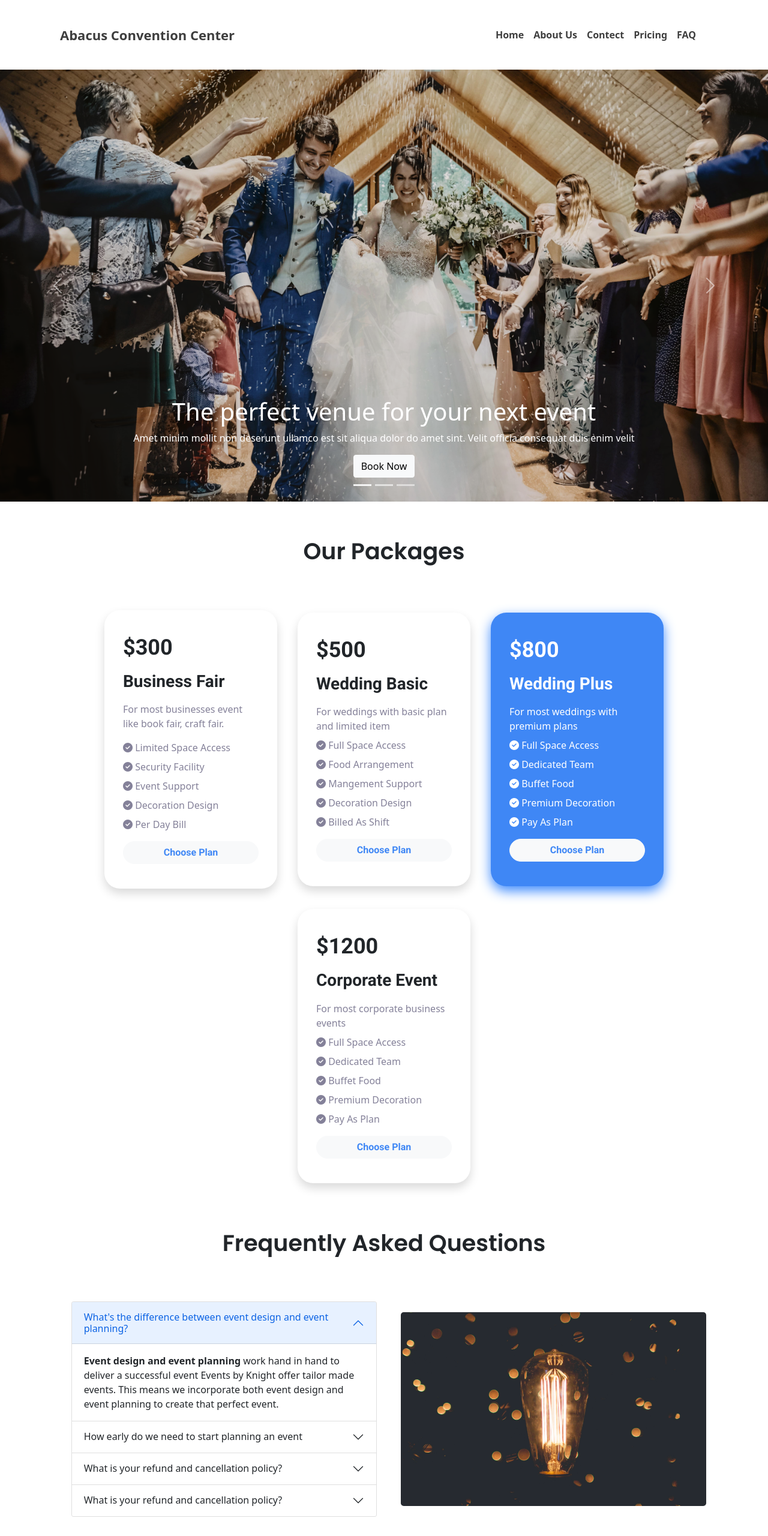
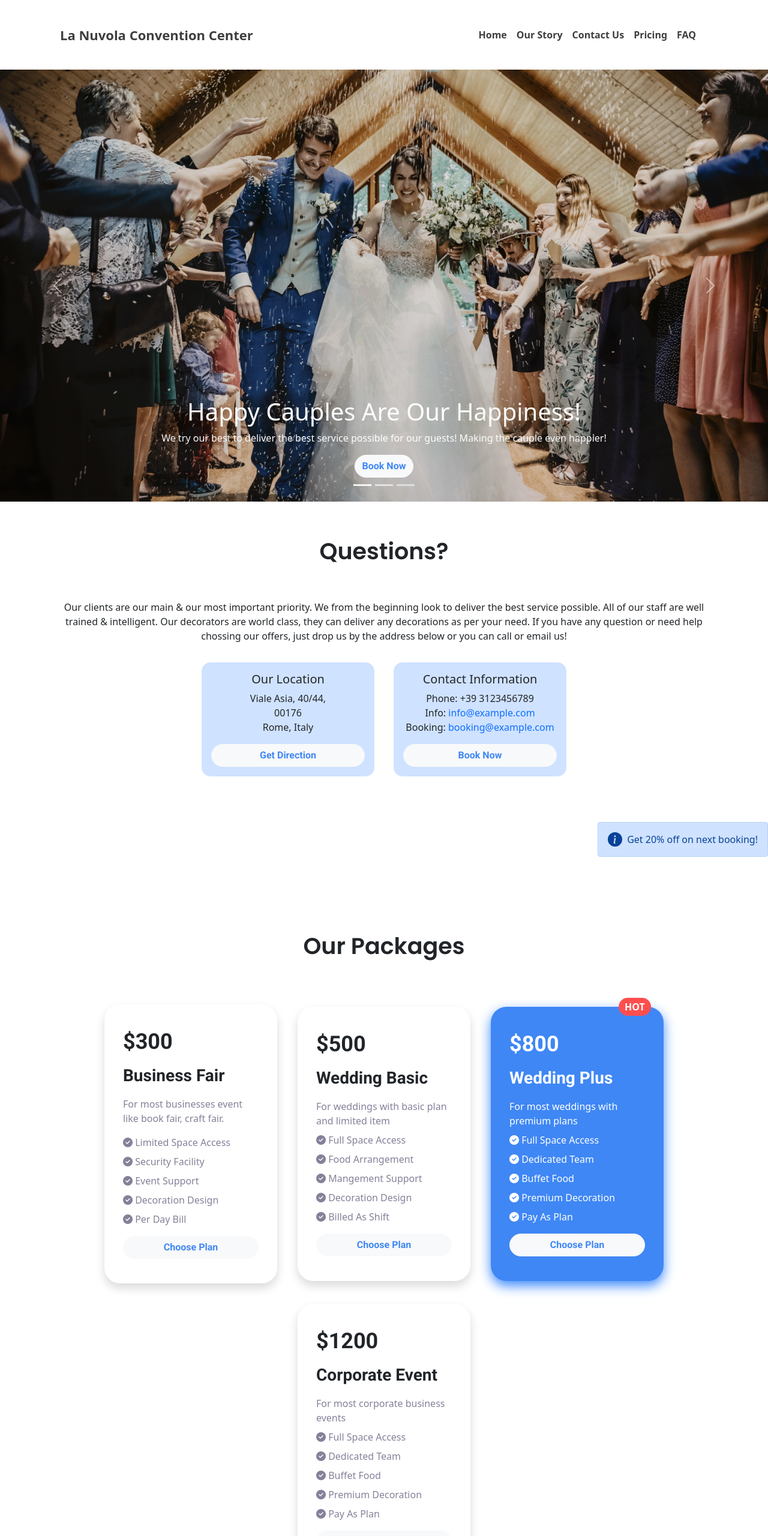
Before and after one commit to SajidJRahman/convention-center, a plain HTML site: page index.html in a window 1280 px wide. Shown: the top 2560 px of the page at 60% size. Drawn offline with nearby package versions, Linux system fonts and the light colour scheme.

Commit message:
almost finished

```diff
--- a/CSS/style.css
+++ b/CSS/style.css
@@ -26,6 +26,17 @@
 .title-padding{
     padding-top: 60px;
     padding-bottom: 50px;
+}
+.bg-contact{
+    background-color: rgba(207, 226, 255, 1);
+}
+.card-rounded{
+    border-radius: 15px;
+}
+.hot-offer{
+    left: 240px;
+    padding: 3px 10px;
+    background-color: rgba(255, 78, 78, 1);
 }
 .card-title-padding{
     padding-bottom: 10px;
--- a/index.html
+++ b/index.html
@@ -21,7 +21,7 @@
     <!-- navbar & carousel -->
     <header>
         <div class="container d-flex justify-content-between align-items-center" id="navbar-padding">
-            <h1 id="navbar-h1">Abacus Convention Center</h1>
+            <h1 id="navbar-h1">La Nuvola Convention Center</h1>
             <nav class="navbar navbar-expand-lg navbar-light" id="bg-navbar">
                 <div class="container justify-content-end">
                     <button class="navbar-toggler" type="button" data-bs-toggle="collapse" data-bs-target="#navbarNavAltMarkup" aria-controls="navbarNavAltMarkup" aria-expanded="false" aria-label="Toggle navigation">
@@ -30,10 +30,10 @@
                     <div class="collapse navbar-collapse text-end" id="navbarNavAltMarkup">
                         <div class="navbar-nav">
                             <a id="navbar-links" class="nav-link" aria-current="page" href="#">Home</a>
-                            <a id="navbar-links" class="nav-link" href="#">About Us</a>
-                            <a id="navbar-links" class="nav-link" href="#">Contect</a>
+                            <a id="navbar-links" class="nav-link" href="#">Our Story</a>
+                            <a id="navbar-links" class="nav-link" href="#contact">Contact Us</a>
                             <a id="navbar-links" class="nav-link" href="#pricing">Pricing</a>
-                            <a id="navbar-links" class="nav-link" href="#">FAQ</a>
+                            <a id="navbar-links" class="nav-link" href="#frequently">FAQ</a>
                         </div>
                     </div>
                 </div>
@@ -51,25 +51,25 @@
                 <div class="carousel-item active">
                     <img src="images/banner/banner-1.jpg" class="d-block img-fluid" alt="...">
                     <div class="carousel-caption carousel-position">
-                        <h1>The perfect venue for your next event</h1>
-                        <p>Amet minim mollit non deserunt ullamco est sit aliqua dolor do amet sint. Velit officia consequat duis enim velit </p>
-                        <a class="btn btn-light" href="">Book Now</a>
+                        <h1>Happy Cauples Are Our Happiness!</h1>
+                        <p>We try our best to deliver the best service possible for our guests! Making the cauple even happier!</p>
+                        <a target="_blank" class="btn btn-light rounded-pill card-link-text" href="https://youtube.com">Book Now</a>
                     </div>
                 </div>
                 <div class="carousel-item">
                     <img src="images/banner/banner-2.jpg" class="d-block img-fluid" alt="...">
                     <div class="carousel-caption carousel-position">
-                        <h1>The perfect venue for your next event</h1>
-                        <p>Amet minim mollit non deserunt ullamco est sit aliqua dolor do amet sint. Velit officia consequat duis enim velit </p>
-                        <a class="btn btn-light" href="">Book Now</a>
+                        <h1>The Perfect Venue For Your Next Event!</h1>
+                        <p>Profesional chef for the best food & waiters are for your serve.</p>
+                        <a target="_blank" class="btn btn-light rounded-pill card-link-text" href="https://youtube.com">Book Now</a>
                     </div>
                 </div>
                 <div class="carousel-item">
                     <img src="images/banner/banner-3.jpg" class="d-block img-fluid" alt="...">
                     <div class="carousel-caption carousel-position">
-                        <h1>The perfect venue for your next event</h1>
-                        <p>Amet minim mollit non deserunt ullamco est sit aliqua dolor do amet sint. Velit officia consequat duis enim velit </p>
-                        <a class="btn btn-light" href="">Book Now</a>
+                        <h1>Decorations Are Everywhere!</h1>
+                        <p>Proffesional decorators are there for your need & to make the venue a lifetime memorable place!</p>
+                        <a target="_blank" class="btn btn-light rounded-pill card-link-text" href="https://youtube.com">Book Now</a>
                     </div>
                 </div>
             </div>
@@ -84,6 +84,51 @@
         </div>
     </header>
     <main>
+        <!-- contact us -->
+        <section class="container" id="contact">
+            <h1 class="text-center title-padding title-h1">Questions?</h1>
+            <p class="container text-center ">Our clients are our main & our most important priority. We from the beginning look to deliver the best service possible. All of our staff are well trained & intelligent. Our decorators are world class, they can deliver any decorations as per your need. If you have any question or need help chossing our offers, just drop us by the address below or you can call or email us!</p>
+            <div class="d-flex justify-content-center align-items-center">
+                <div class="card text-center m-3 bg-contact card-rounded border-0" style="width: 18rem;">
+                    <div class="card-body">
+                        <h5 class="card-title">Our Location</h5>
+                        <p class="card-text">Viale Asia, 40/44,<br>
+                        00176<br>Rome, Italy</p>
+                        <a href="#" class="btn btn-light rounded-pill card-link-text d-grid gap-2 d-md-block">Get Direction</a>
+                    </div>
+                </div>
+                <div class="card text-center m-3 bg-contact card-rounded border-0" style="width: 18rem;">
+                    <div class="card-body">
+                        <h5 class="card-title">Contact Information</h5>
+                        <p class="card-text m-0">Phone: +39 3123456789</p>
+                        <p class="card-text m-0">Info: <a class="text-decoration-none" href="mailto:info@example.com">info@example.com</a></p>
+                        <p class="card-text">Booking: <a class="text-decoration-none" href="mailto:booking@example.com">booking@example.com</a></p>
+                        <a href="#" class="btn btn-light rounded-pill card-link-text d-grid gap-2 d-md-block">Book Now</a>
+                    </div>
+                </div>
+            </div>
+        </section>
+        <section>
+            <div class="d-flex justify-content-end title-padding">
+                <svg xmlns="http://www.w3.org/2000/svg" style="display: none;">
+                    <symbol id="check-circle-fill" fill="currentColor" viewBox="0 0 16 16">
+                        <path d="M16 8A8 8 0 1 1 0 8a8 8 0 0 1 16 0zm-3.97-3.03a.75.75 0 0 0-1.08.022L7.477 9.417 5.384 7.323a.75.75 0 0 0-1.06 1.06L6.97 11.03a.75.75 0 0 0 1.079-.02l3.992-4.99a.75.75 0 0 0-.01-1.05z"/>
+                    </symbol>
+                    <symbol id="info-fill" fill="currentColor" viewBox="0 0 16 16">
+                        <path d="M8 16A8 8 0 1 0 8 0a8 8 0 0 0 0 16zm.93-9.412-1 4.705c-.07.34.029.533.304.533.194 0 .487-.07.686-.246l-.088.416c-.287.346-.92.598-1.465.598-.703 0-1.002-.422-.808-1.319l.738-3.468c.064-.293.006-.399-.287-.47l-.451-.081.082-.381 2.29-.287zM8 5.5a1 1 0 1 1 0-2 1 1 0 0 1 0 2z"/>
+                    </symbol>
+                    <symbol id="exclamation-triangle-fill" fill="currentColor" viewBox="0 0 16 16">
+                        <path d="M8.982 1.566a1.13 1.13 0 0 0-1.96 0L.165 13.233c-.457.778.091 1.767.98 1.767h13.713c.889 0 1.438-.99.98-1.767L8.982 1.566zM8 5c.535 0 .954.462.9.995l-.35 3.507a.552.552 0 0 1-1.1 0L7.1 5.995A.905.905 0 0 1 8 5zm.002 6a1 1 0 1 1 0 2 1 1 0 0 1 0-2z"/>
+                    </symbol>
+                </svg>
+                <div class="alert alert-primary d-flex align-items-center" role="alert">
+                    <svg class="bi flex-shrink-0 me-2" width="24" height="24" role="img" aria-label="Info:"><use xlink:href="#info-fill"/></svg>
+                    <div>
+                        Get 20% off on next booking!
+                    </div>
+                </div>
+            </div>
+        </section>
         <!-- our packages section -->
         <section class="container-fluid" id="pricing">
             <h1 class="text-center title-padding title-h1">Our Packages</h1>
@@ -117,6 +162,7 @@
                     </div>
                     <div class="col-lg-2 col-md-4 col-sm-12 card card-radius card-margin border-0 card-color text-white card-padding card-shadow-blue" style="width: 18rem;">
                         <div class="card-body">
+                            <span class="position-absolute top-0 translate-middle shadow-none hot-offer rounded-pill fw-bold">HOT</span>
                             <h5 class="card-title card-title-padding card-title-font">$800</h5>
                             <h5 class="card-title card-title-padding card-title-font-2">Wedding Plus</h5>
                             <p class="card-text mb-2">For most weddings with premium plans</p>
@@ -146,10 +192,10 @@
         </section>
         <!-- frequenly asked questions section -->
         <section class="container-fluid" id="faq-margin">
-            <h1 class="text-center title-padding title-h1">Frequently Asked Questions</h1>
+            <h1 class="text-center title-padding title-h1" id="frequently">Frequently Asked Questions</h1>
                 <div class="row d-flex justify-content-center align-items-center">
                     <div class="col-lg-5 col-md-10 col-sm-12 accordion m-3" id="accordionPanelsStayOpenExample">
-                        <div class="accordion-item">
+                        <div class="accordion-item border border-info mb-2">
                             <h2 class="accordion-header" id="panelsStayOpen-headingOne">
                                 <button class="accordion-button" type="button" data-bs-toggle="collapse" data-bs-target="#panelsStayOpen-collapseOne" aria-expanded="true" aria-controls="panelsStayOpen-collapseOne">
                                     What's the difference between event design and event planning?
@@ -161,49 +207,52 @@
                                 </div>
                             </div>
                         </div>
-                        <div class="accordion-item">
+                        <div class="accordion-item border border-info mb-2">
                             <h2 class="accordion-header" id="panelsStayOpen-headingTwo">
                                 <button class="accordion-button collapsed" type="button" data-bs-toggle="collapse" data-bs-target="#panelsStayOpen-collapseTwo" aria-expanded="false" aria-controls="panelsStayOpen-collapseTwo">
-                                    How early do we need to start planning an event
+                                    How early do we need to start planning an event?
                                 </button>
                             </h2>
                             <div id="panelsStayOpen-collapseTwo" class="accordion-collapse collapse" aria-labelledby="panelsStayOpen-headingTwo">
                                 <div class="accordion-body">
-                                    <strong>This is the second item's accordion body.</strong> It is hidden by default, until the collapse plugin adds the appropriate classes that we use to style each element. These classes control the overall appearance, as well as the showing and hiding via CSS transitions. You can modify any of this with custom CSS or overriding our default variables. It's also worth noting that just about any HTML can go within the <code>.accordion-body</code>, though the transition does limit overflow.
+                                    <strong>To start an event planning is very important!</strong> Our event manager & event organizer handle this responsibility very well!
                                 </div>
                             </div>
                         </div>
-                        <div class="accordion-item">
+                        <div class="accordion-item border border-info mb-2">
                             <h2 class="accordion-header" id="panelsStayOpen-headingThree">
                                 <button class="accordion-button collapsed" type="button" data-bs-toggle="collapse" data-bs-target="#panelsStayOpen-collapseThree" aria-expanded="false" aria-controls="panelsStayOpen-collapseThree">
-                                    What is your refund and cancellation policy?
+                                    What is our refund and cancellation policy?
                                 </button>
                             </h2>
                             <div id="panelsStayOpen-collapseThree" class="accordion-collapse collapse" aria-labelledby="panelsStayOpen-headingThree">
                                 <div class="accordion-body">
-                                    <strong>This is the third item's accordion body.</strong> It is hidden by default, until the collapse plugin adds the appropriate classes that we use to style each element. These classes control the overall appearance, as well as the showing and hiding via CSS transitions. You can modify any of this with custom CSS or overriding our default variables. It's also worth noting that just about any HTML can go within the <code>.accordion-body</code>, though the transition does limit overflow.
+                                    <strong>Event cancellation is very unfortuned!</strong> to cancel an event you have to pay a fee. Contact us at least 15 days before the event starts.
                                 </div>
                             </div>
                         </div>
-                        <div class="accordion-item">
+                        <div class="accordion-item border border-info">
                             <h2 class="accordion-header" id="panelsStayOpen-headingFour">
                                 <button class="accordion-button collapsed" type="button" data-bs-toggle="collapse" data-bs-target="#panelsStayOpen-collapseFour" aria-expanded="false" aria-controls="panelsStayOpen-collapseFour">
-                                    What is your refund and cancellation policy?
+                                    How to contact us?
                                 </button>
                             </h2>
                             <div id="panelsStayOpen-collapseFour" class="accordion-collapse collapse" aria-labelledby="panelsStayOpen-headingFour">
                                 <div class="accordion-body">
-                                    <strong>This is the third item's accordion body.</strong> It is hidden by default, until the collapse plugin adds the appropriate classes that we use to style each element. These classes control the overall appearance, as well as the showing and hiding via CSS transitions. You can modify any of this with custom CSS or overriding our default variables. It's also worth noting that just about any HTML can go within the <code>.accordion-body</code>, though the transition does limit overflow.
+                                    <strong>To contact us</strong> email us by the number from top or you can emeil us anytime!
                                 </div>
                             </div>
                         </div>
                     </div>
                 <div class="d-flex justify-content-center col-lg-5 col-md-12 col-sm-12">
-                    <img src="images/FAQ/question.jpg" class="img-fluid rounded-3" alt="">
+                    <img src="images/FAQ/light.jpg" class="img-fluid rounded-3" alt="">
                 </div>
             </div>
         </section>
     </main>
+
+
+
     <!-- footer section -->
     <footer id="bg-footer">
         <div class="container d-flex justify-content-between align-items-center" id="footer-padding">
```
Also changed, not shown: images/FAQ/light.jpg (added), images/FAQ/question.jpg (deleted).
